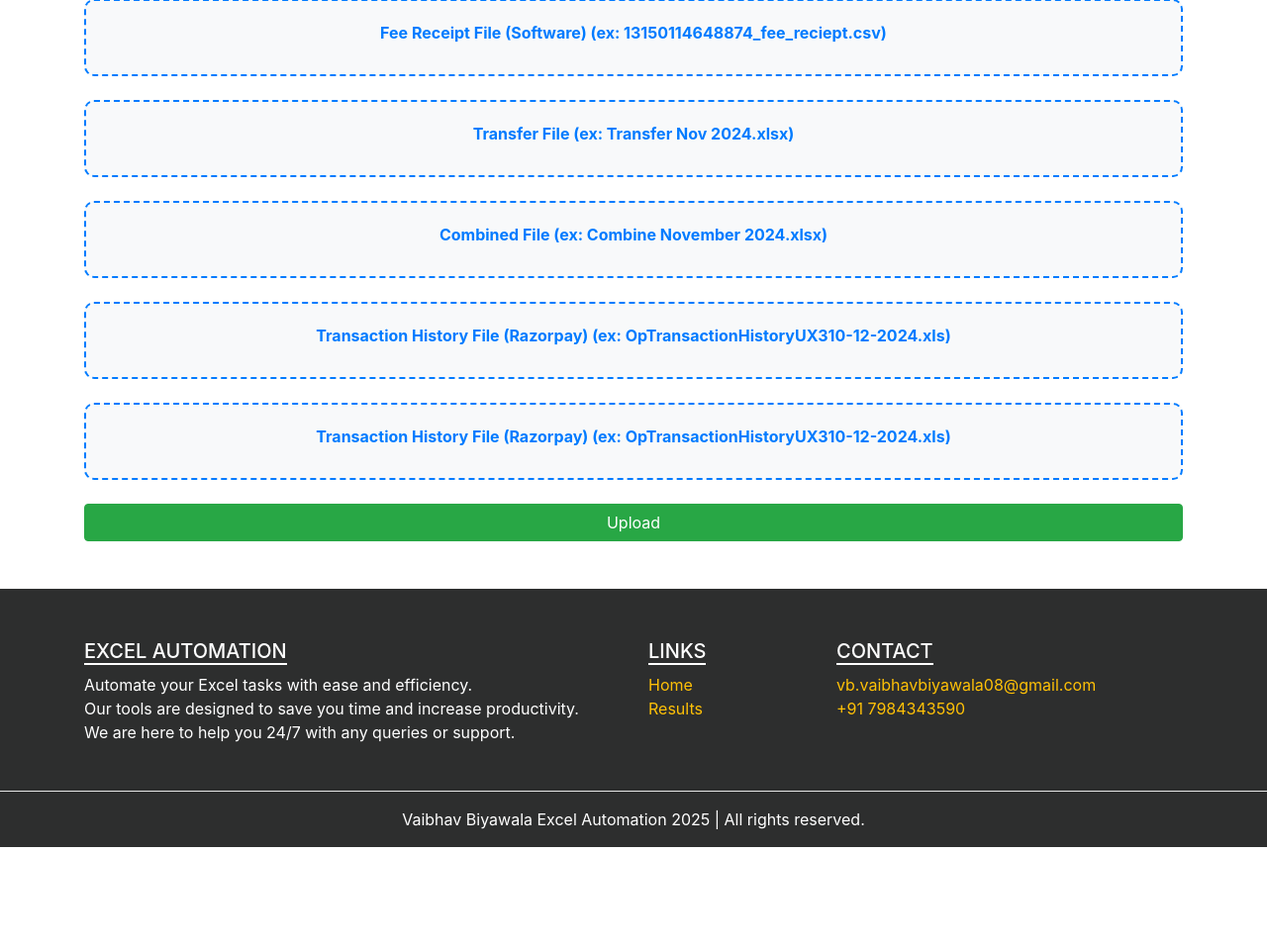
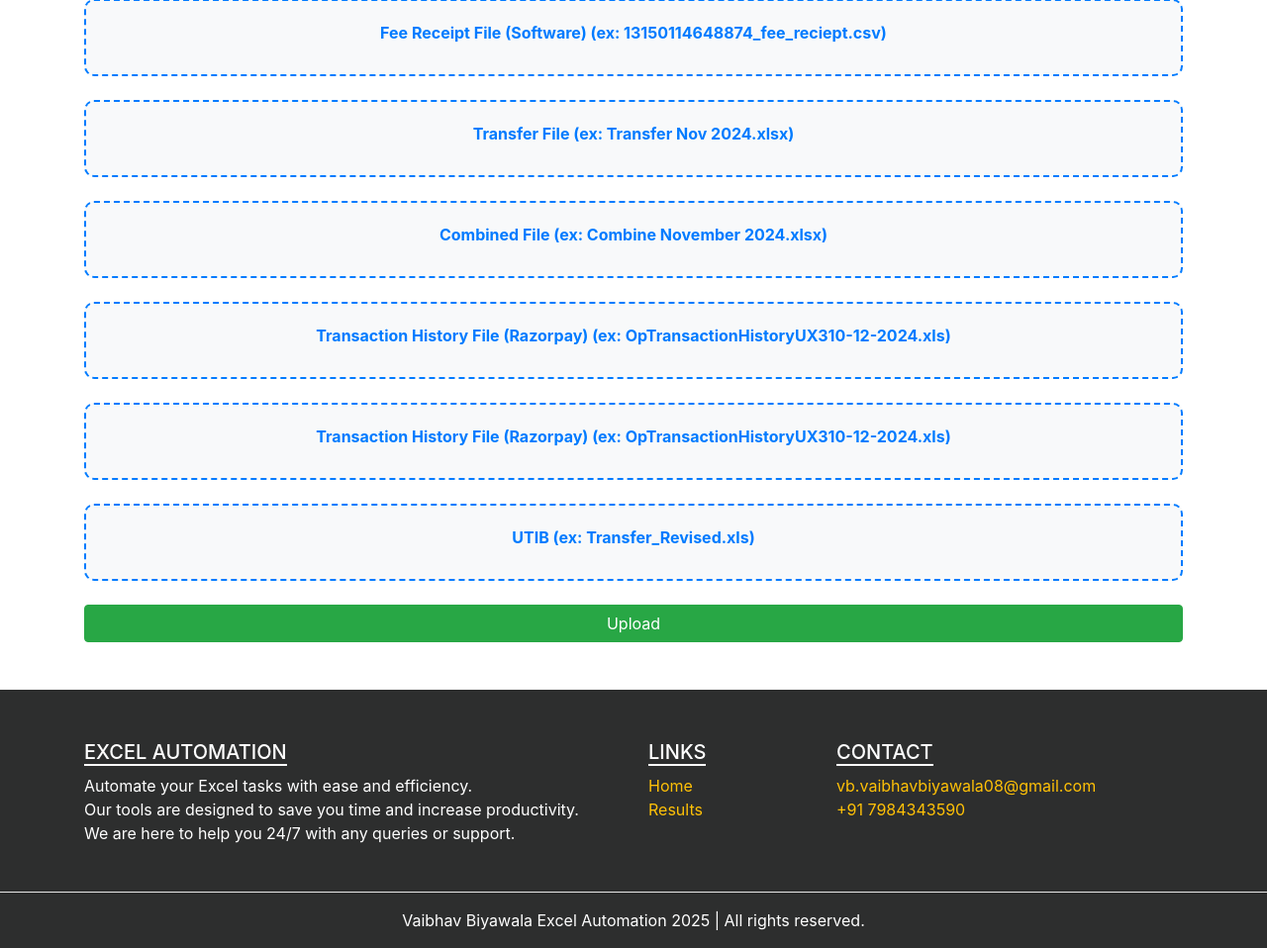
Before and after one commit to VaibhavBiyawala/Excel_Automation, a Flask app: page /online_upload in a window 1280 px wide. Shown: the part 375-1333 px from the top of the page at 99% size. Before the commit the page ends 1231 px from the top, so only its background shows below. Run offline with Flask 3, Linux system fonts and the light colour scheme; the visitor is signed in with stand-in values (Sample User, id 1); some libraries are stand-ins or nearby versions.

Commit message:
Added Module to enter file6 and consider the column for UTIB value

```diff
--- a/app/app.py
+++ b/app/app.py
@@ -72,12 +72,14 @@ def online_upload():
         file3 = request.files['file3']
         file4 = request.files['file4']
         file5 = request.files['file5']
+        file6 = request.files['file6']
 
         file1_path = os.path.join(app.config['UPLOAD_FOLDER'], file1.filename)
         file2_path = os.path.join(app.config['UPLOAD_FOLDER'], file2.filename)
         file3_path = os.path.join(app.config['UPLOAD_FOLDER'], file3.filename)
         file4_path = os.path.join(app.config['UPLOAD_FOLDER'], file4.filename)
         file5_path = os.path.join(app.config['UPLOAD_FOLDER'], file5.filename)
+        file6_path = os.path.join(app.config['UPLOAD_FOLDER'], file6.filename)
 
         # Save the uploaded files
         file1.save(file1_path)
@@ -85,11 +87,12 @@ def online_upload():
         file3.save(file3_path)
         file4.save(file4_path)
         file5.save(file5_path)
+        file6.save(file6_path)
 
         concat_file = concat_trans_his_files(file4_path, file5_path)
 
         # Process the files
-        d1_path, d2_path, pre_primary_path, primary_path, non_zero_diff_path = process_files(file1_path, file2_path, file3_path, concat_file)
+        d1_path, d2_path, pre_primary_path, primary_path, non_zero_diff_path = process_files(file1_path, file2_path, file3_path, concat_file, file6_path)
 
         # Delete the uploaded files after processing
         os.remove(file1_path)
@@ -97,6 +100,7 @@ def online_upload():
         os.remove(file3_path)
         os.remove(file4_path)
         os.remove(file5_path)
+        os.remove(file6_path)
         os.remove(concat_file)
 
         # Store processed file paths in session for download
@@ -141,11 +145,11 @@ def cash_upload():
     return render_template('cash_upload.html')
 
 def extract_utr(description):
-    match = re.search(r'(UTIBR|AXIS)[0-9A-Z]*', description)
+    match = re.search(r'(UTIB|AXIS)[0-9A-Z]*', description)
     return match.group(0) if match else None
 
-def process_files(file1_path, file2_path, file3_path, file4_path):
-    file1, file2, file3, file4 = load_files(file1_path, file2_path, file3_path, file4_path)
+def process_files(file1_path, file2_path, file3_path, file4_path, file6_path):
+    file1, file2, file3, file4, file6 = load_files(file1_path, file2_path, file3_path, file4_path, file6_path)
 
     file1[['trf_id', 'UTR', 'Rozarpay', 'difference', 'case_flag']] = file1.apply(
         lambda row: pd.Series(process_row(row, file2, file3)),
@@ -157,10 +161,13 @@ def process_files(file1_path, file2_path, file3_path, file4_path):
 
     # Extract UTR from file4 descriptions
     file4['Extracted UTR'] = file4['Description'].apply(extract_utr)
+    print(file4['Extracted UTR'].head(15))
 
+    # Add 'UTIB' column by matching UTR with settlement_utr from file6
+    file1['UTIB'] = file1['UTR'].apply(lambda utr: file6[file6['settlement_utr'] == utr]['22 Digit'].values[0] if not file6[file6['settlement_utr'] == utr].empty else None)
 
     # Add 'Account Number' column to file1 by matching UTR
-    file1['Account Number'] = file1['UTR'].apply(lambda utr: file4[file4['Extracted UTR'] == utr]['Account Number'].values[0] if not file4[file4['Extracted UTR'] == utr].empty else None)
+    file1['Account Number'] = file1['UTIB'].apply(lambda utr: file4[file4['Extracted UTR'] == utr]['Account Number'].values[0] if not file4[file4['Extracted UTR'] == utr].empty else None)
 
     # Add 'Name Valid Transaction' column based on conditions
     def validate_transaction(row):
@@ -177,7 +184,6 @@ def process_files(file1_path, file2_path, file3_path, file4_path):
 
         return None
 
-
     file1['Valid Transaction'] = file1.apply(validate_transaction, axis=1)
 
     d1_path = save_output(file1)
@@ -187,15 +193,15 @@ def process_files(file1_path, file2_path, file3_path, file4_path):
     d2_path = save_final_results(grouped_results)
 
     # Filter entries from file1 where the UTR associated with difference is non-zero in grouped_results
-    non_zero_diff_utr = grouped_results[grouped_results['Difference'] != 0]['UTR']
-    non_zero_diff_entries = file1[file1['UTR'].isin(non_zero_diff_utr)]
+    non_zero_diff_utr = grouped_results[grouped_results['Difference'] != 0]['UTIB']
+    non_zero_diff_entries = file1[file1['UTIB'].isin(non_zero_diff_utr)]
 
     # Save the filtered data to a new Excel file
     non_zero_diff_path = d1_path.replace('.xlsx', '_non_zero_diff.xlsx')
     non_zero_diff_entries.to_excel(non_zero_diff_path, index=False)
 
-    zero_diff_utr = grouped_results[grouped_results['Difference'] == 0]['UTR']
-    zero_diff_entries = file1[file1['UTR'].isin(zero_diff_utr)]
+    zero_diff_utr = grouped_results[grouped_results['Difference'] == 0]['UTIB']
+    zero_diff_entries = file1[file1['UTIB'].isin(zero_diff_utr)]
     zero_diff_entries_path = d1_path.replace('.xlsx', '_zero_diff.xlsx')
     zero_diff_entries.to_excel(zero_diff_entries_path, index=False)
     pre_primary_path, primary_path = filter_section(zero_diff_entries_path)
--- a/app/data_loader.py
+++ b/app/data_loader.py
@@ -1,16 +1,16 @@
 import pandas as pd
 import os
 
-def load_files(file1, file2, file3, file4):
+def load_files(file1, file2, file3, file4, file6):
 
     file1 = pd.read_csv(os.path.join(file1),skiprows=4)
-    # print(file1.columns)
     file2 = pd.read_excel(os.path.join(file2))
     file3 = pd.read_excel(os.path.join(file3))
     file4 = pd.read_excel(os.path.join(file4))
+    file6 = pd.read_excel(os.path.join(file6), sheet_name='Sheet2')
 
     # Ensure consistent column names
     file1.rename(columns={'TRF ID': 'trf_id'}, inplace=True)
     file2.rename(columns={'id': 'trf_id'}, inplace=True)
     file3.rename(columns={'entity_id': 'trf_id'}, inplace=True)
-    return file1, file2, file3, file4
+    return file1, file2, file3, file4, file6
--- a/app/result_processor.py
+++ b/app/result_processor.py
@@ -3,7 +3,7 @@ import re
 import os
 
 def process_final_results(file1, file4):
-    grouped = file1.groupby('UTR', as_index=False)['Amount(₹)'].sum()
+    grouped = file1.groupby('UTIB', as_index=False)['Amount(₹)'].sum()
     grouped.rename(columns={'Amount(₹)': 'Subtotal'}, inplace=True)
 
     grouped['Transaction Amount(INR)'] = None
@@ -12,8 +12,8 @@ def process_final_results(file1, file4):
     grouped['Account Number'] = None  # Add Account Number column
 
     for idx, row in grouped.iterrows():
-        utr = row['UTR']
-        # Match UTR with the Description column in File 4
+        utr = row['UTIB']
+        # Match UTIB with the Description column in File 4
         matched_row = file4[file4['Description'].str.contains(utr, na=False, regex=True)]
 
         if not matched_row.empty:
--- a/app/templates/online_upload.html
+++ b/app/templates/online_upload.html
@@ -40,6 +40,11 @@
                 <input type="file" name="file5" id="file5" required>
                 <div class="file-name" id="fileName5"></div>
             </div>
+                        <div class="upload-box mb-4">
+                <label for="file5">UTIB (ex: Transfer_Revised.xls)</label>
+                <input type="file" name="file6" id="file6" required>
+                <div class="file-name" id="fileName6"></div>
+            </div>
             <button type="submit" class="btn btn-primary btn-block">Upload</button>
         </form>
     </div>
```
Also changed, not shown: README.md.
